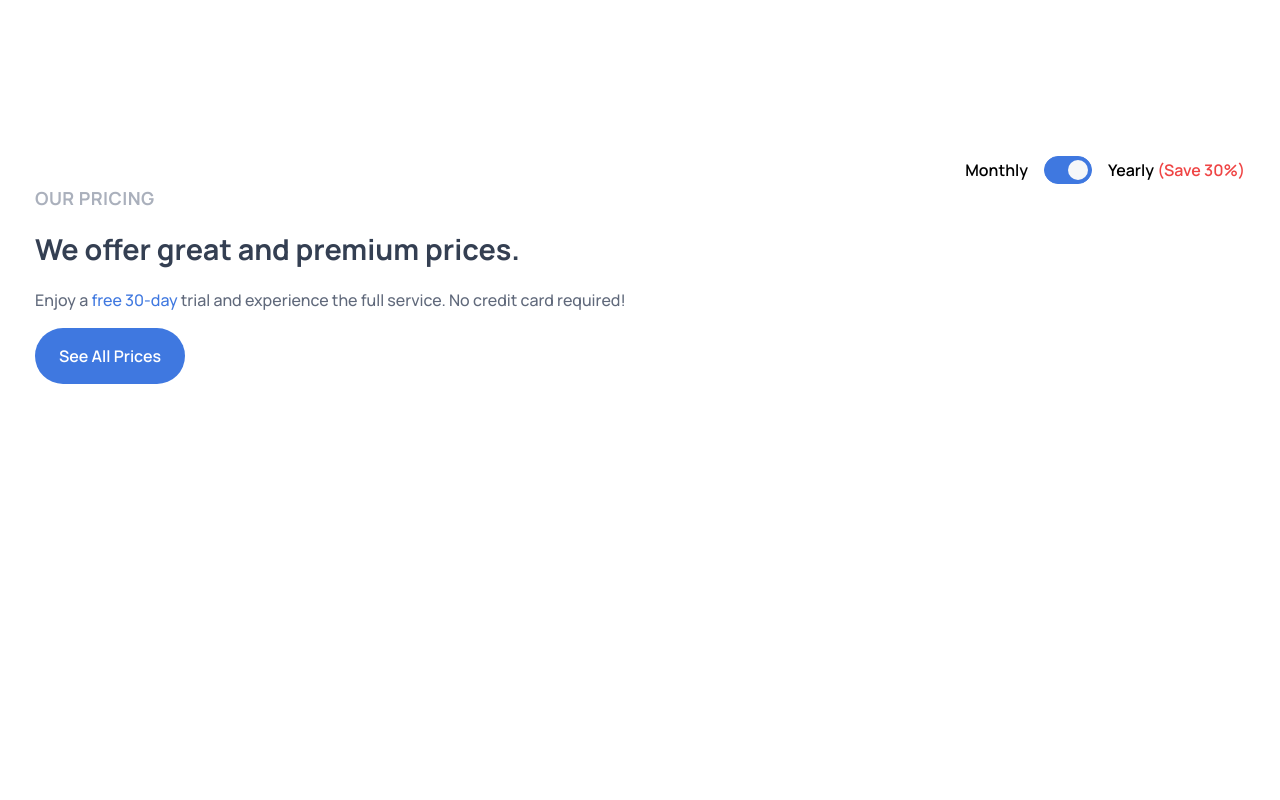
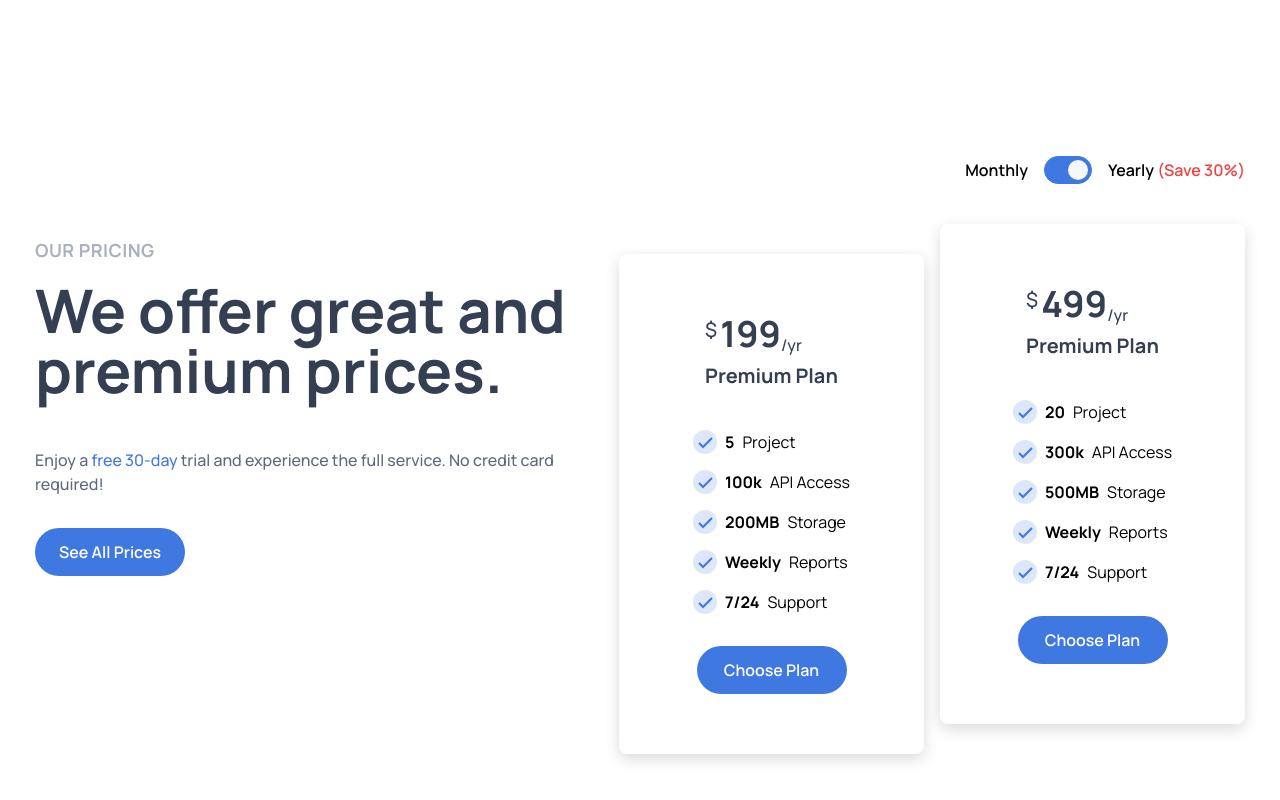
Before and after one commit to smshaown/multipurpose-project, a React (Vite) app: page /services1 in a window 1280 px wide. Shown: the part 3017-3817 px from the top of the page. Before the commit the page ends 3785 px from the top, so only its background shows below. Built offline with nearby package versions, Linux system fonts and the light colour scheme.

Commit message:
Our Pricing section added the css code

```diff
--- a/src/SameSection/Button/Button.jsx
+++ b/src/SameSection/Button/Button.jsx
@@ -2,6 +2,6 @@ import React from 'react'
 
 export const Button = ({button}) => {
   return (
-    <div className='py-[1rem] px-[1.2rem] bg-[#3f78e0] rounded-full transition-all duration-200 ease-in-out hover:-translate-y-0.5 hover:scale-110 w-[150px] text-white font-semibold text-center tex-lg hover:shadow-xl'>{button}</div>
+    <div className='py-3 px-[1.2rem] bg-[#3f78e0] rounded-full transition-all duration-200 ease-in-out hover:-translate-y-0.5 hover:scale-110 w-[150px] text-white font-semibold text-center tex-lg hover:shadow-xl'>{button}</div>
   )
 }
--- a/src/SameSection/PriceCard/PriceCard.jsx
+++ b/src/SameSection/PriceCard/PriceCard.jsx
@@ -2,18 +2,21 @@ import React from 'react'
 import { BiCheck } from 'react-icons/bi';
 import { Button } from '../Button/Button';
 
-export const PriceCard = () => {
+export const PriceCard = ({price, yr, api, storage, project}) => {
   return (
-    <div>
-        <header>
-            <h1><span>$</span> <span>199</span><sub>/yr</sub> </h1>
-            <h3>Premium Plan</h3>
+    <div className="mt-10 w-[305px] h-[500px] rounded-lg flex flex-col justify-center items-center z-10 relative" style={{boxShadow: 'rgba(0, 0, 0, 0.15) 0px 5px 15px 0px'}}>
+        <header className=''>
+            <h1 className="text-[#343f52]"><sup className='text-xl font-medium'>$</sup> <span className="text-4xl font-bold">{price}</span><sub className="font-medium text-base">{yr}</sub> </h1>
+            <h3 className="text-[#343f52] text-xl mt-2 mb-6 font-bold">Premium Plan</h3>
         </header>
         <div>
-            <li>< BiCheck /> <span> 100K </span>API Access</li>
-            <li>< BiCheck /> <span> 200MB </span>200MB Storage</li>
-            <li>< BiCheck /> <span> Weekly </span>Reports</li>
-            <li>< BiCheck /> <span> 7/24 </span>Support</li>
+            <ul className='mb-8'>
+                <li className='flex flex-row gap-2 mt-4'>< BiCheck className='w-6 h-6 rounded-full text-[#3f78e0] bg-[#dce7f9]' /> <span className="font-bold text-black"> {project} </span>Project</li>
+                <li className='flex flex-row gap-2 mt-4'>< BiCheck className='w-6 h-6 rounded-full text-[#3f78e0] bg-[#dce7f9]' /> <span className="font-bold text-black"> {api} </span>API Access</li>
+                <li className='flex flex-row gap-2 mt-4'>< BiCheck className='w-6 h-6 rounded-full text-[#3f78e0] bg-[#dce7f9]' /> <span className="font-bold text-black"> {storage} </span>Storage</li>
+                <li className='flex flex-row gap-2 mt-4'>< BiCheck className='w-6 h-6 rounded-full text-[#3f78e0] bg-[#dce7f9]' /> <span className="font-bold text-black"> Weekly </span>Reports</li>
+                <li className='flex flex-row gap-2 mt-4'>< BiCheck className='w-6 h-6 rounded-full text-[#3f78e0] bg-[#dce7f9]' /> <span className="font-bold text-black"> 7/24 </span>Support</li>
+            </ul>
         </div>
         <Button button="Choose Plan" />
     </div>
--- a/src/components/PagesSection/Services/Services1/OurPricing.jsx
+++ b/src/components/PagesSection/Services/Services1/OurPricing.jsx
@@ -1,5 +1,6 @@
 import React, { useState } from "react";
 import { Button } from "../../../../SameSection/Button/Button";
+import { PriceCard } from "../../../../SameSection/PriceCard/PriceCard";
 
 export const OurPricing = () => {
   const [selectMonthly, setSelectMonthly] = useState(true);
@@ -10,7 +11,24 @@ export const OurPricing = () => {
 
   return (
     <div className="myContainer mt-40">
-      <div className="flex flex-row justify-end items-center gap-4">
+      <div className="flex flex-col lg:flex-row justify-between mt-20">
+        <div className="mt-20">
+          <h4 className="uppercase text-[#aab0bc] font-bold text-lg tracking-wide">
+            Our Pricing
+          </h4>
+          <h1 className="text-[#343f52] text-6xl font-bold py-4">
+            We offer great and premium prices.
+          </h1>
+          <p className="text-[#60697b] text-base font-medium pb-8 mt-8">
+            Enjoy a <span className="text-[#3f78e0]">free 30-day</span> trial
+            and experience the full service. No credit card required!
+          </p>
+          <Button button="See All Prices" />
+          {/* <h2>price={selectMonthly ? "20.99" : "188.9"}</h2> */}
+        </div>
+
+        <div>
+          <div className="flex flex-row lg:justify-end items-center gap-4 lg:mt-0 mt-20">
             <span className="text-base font-semibold">Monthly</span>
             <label className="flex cursor-pointer select-none items-center">
               <div className="relative">
@@ -32,18 +50,34 @@ export const OurPricing = () => {
                 ></div>
               </div>
             </label>
-        <h4 className="text-base font-semibold">Yearly <span className="text-red-500">(Save 30%)</span></h4>
+            <h4 className="text-base font-semibold">
+              Yearly <span className="text-red-500">(Save 30%)</span>
+            </h4>
           </div>
+          <div className="flex flex-col md:flex-row gap-4 justify-center items-center">
             <div>
-        <div>
-           <h4 className="uppercase text-[#aab0bc] font-bold text-lg tracking-wide">Our Pricing</h4>
-           <h1 className="text-[#343f52] text-[1.8rem] font-bold py-4">We offer great and premium prices.</h1>
-           <p className="text-[#60697b] text-base font-medium pb-4">Enjoy a <span className="text-[#3f78e0]">free 30-day</span> trial and experience the full service. No credit card required!</p>
-           <Button button="See All Prices" />
-            {/* <h2>price={selectMonthly ? "20.99" : "188.9"}</h2> */}
+              <PriceCard
+                className=" z-50"
+                price={selectMonthly ? "199" : "19"}
+                yr={selectMonthly ? "/yr" : "/mo"}
+                project="5"
+                api="100k"
+                storage="200MB"
+              />
+
+              {/* <div className=" w-[160px] h-[160px] bg-[#edf2fc] rounded-full top-0  -z-10"></div> */}
             </div>
-        <div>
 
+            <div className="h-[600px]">
+              <PriceCard
+                price={selectMonthly ? "499" : "49"}
+                yr={selectMonthly ? "/yr" : "/mo"}
+                project="20"
+                api="300k"
+                storage="500MB"
+              />
+            </div>
+          </div>
         </div>
       </div>
     </div>
```
Lines whose indentation alone changed are shown as unchanged.
